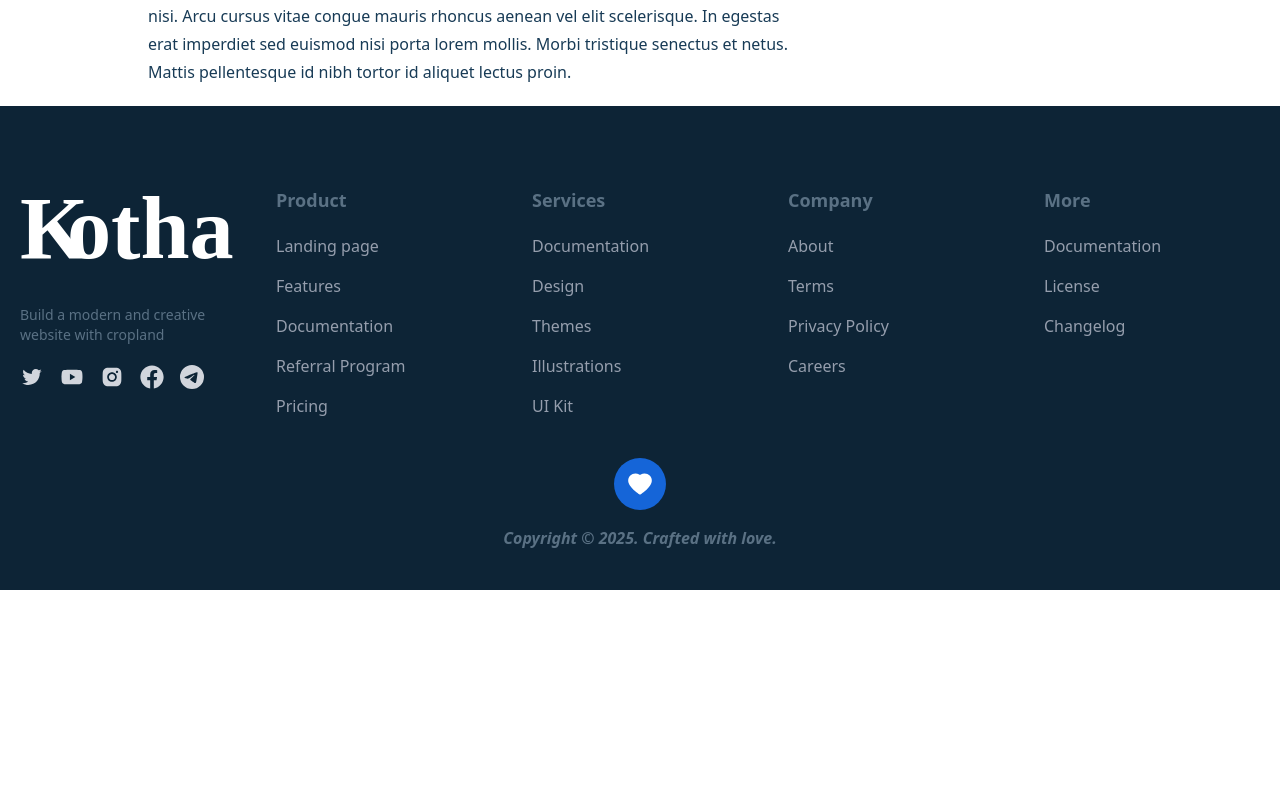
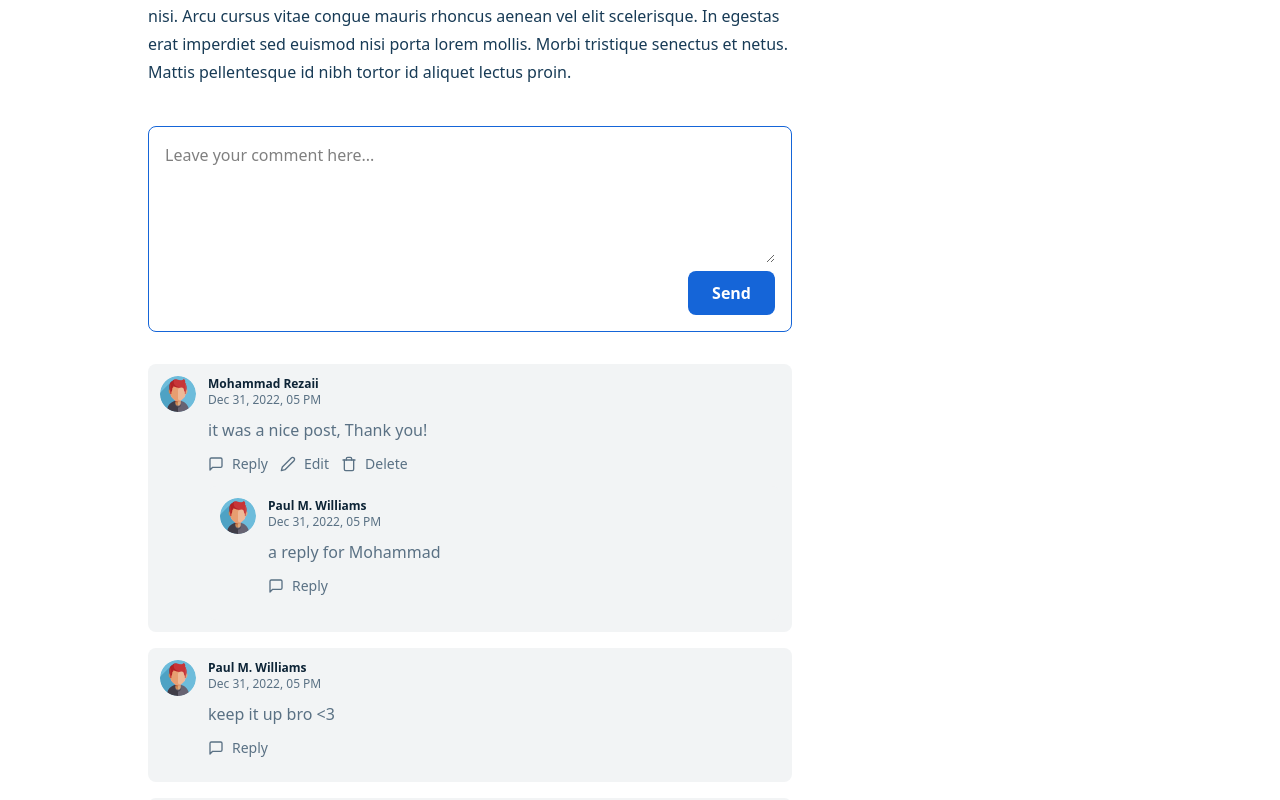
Before and after one commit to ashikurrafi/Blog, a React (Vite) app in the folder client/: page /blog/1 in a window 1280 px wide. Shown: the part 740-1540 px from the top of the page. Before the commit the page ends 1330 px from the top, so only its background shows below. Built offline with nearby package versions, Linux system fonts and the light colour scheme.

Commit message:
comments section with replying done

```diff
--- a/client/src/components/ArticleCard.jsx
+++ b/client/src/components/ArticleCard.jsx
@@ -22,7 +22,7 @@
           <div className="flex justify-between flex-nowrap items-center mt-6">
             <div className="flex items-center gap-x-2 md:gap-x-2.5">
               <img
-                src={images.postProfileImage}
+                src={images.PostProfileImage}
                 alt="post profile"
                 className="w-9 h-9 md:w-10 md:h-10"
               />
--- a/client/src/components/Footer.jsx
+++ b/client/src/components/Footer.jsx
@@ -130,7 +130,7 @@
             </p>
           </div>
         </footer>
-      </section>{" "}
+      </section>
     </>
   );
 };
--- /dev/null
+++ b/client/src/components/comments/Comment.jsx
@@ -0,0 +1,128 @@
+import { FiEdit2, FiMessageSquare, FiTrash } from "react-icons/fi";
+import { images } from "../../constants";
+import CommentForm from "./CommentForm";
+
+const Comment = ({
+  comment,
+  logginedUserId,
+  affectedComment,
+  setAffectedComment,
+  addComment,
+  parentId = null,
+  updateComment,
+  deleteComment,
+  replies,
+}) => {
+  const isUserLoggined = Boolean(logginedUserId);
+  const commentBelongsToUser = logginedUserId === comment.user._id;
+  const isReplying =
+    affectedComment &&
+    affectedComment.type === "replying" &&
+    affectedComment._id === comment._id;
+  const isEditing =
+    affectedComment &&
+    affectedComment.type === "editing" &&
+    affectedComment._id === comment._id;
+  const repliedCommentId = parentId ? parentId : comment._id;
+  const replyOnUserId = comment.user._id;
+
+  return (
+    <>
+      <div className="flex flex-nowrap items-start gap-x-3 bg-[#F2F4F5] p-3 rounded-lg">
+        <img
+          src={images.PostProfileImage}
+          alt="user profile"
+          className="w-9 h-9 object-cover rounded-full"
+        />
+        <div className="flex-1 flex flex-col">
+          <h5 className="font-bold text-dark-hard text-xs">
+            {comment.user.name}
+          </h5>
+          <span className="text-xs text-dark-light">
+            {new Date(comment.createdAt).toLocaleDateString("en-US", {
+              day: "numeric",
+              month: "short",
+              year: "numeric",
+              hour: "2-digit",
+            })}
+          </span>
+          {!isEditing && (
+            <p className="font-opensans mt-[10px] text-dark-light">
+              {comment.desc}
+            </p>
+          )}
+          {isEditing && (
+            <CommentForm
+              btnLabel="Update"
+              formSubmitHanlder={(value) => updateComment(value, comment._id)}
+              formCancelHandler={() => setAffectedComment(null)}
+              initialText={comment.desc}
+            />
+          )}
+          <div className="flex items-center gap-x-3 text-dark-light font-roboto text-sm mt-3 mb-3">
+            {isUserLoggined && (
+              <button
+                className="flex items-center space-x-2"
+                onClick={() =>
+                  setAffectedComment({ type: "replying", _id: comment._id })
+                }
+              >
+                <FiMessageSquare className="w-4 h-auto" />
+                <span>Reply</span>
+              </button>
+            )}
+            {commentBelongsToUser && (
+              <>
+                <button
+                  className="flex items-center space-x-2"
+                  onClick={() =>
+                    setAffectedComment({ type: "editing", _id: comment._id })
+                  }
+                >
+                  <FiEdit2 className="w-4 h-auto" />
+                  <span>Edit</span>
+                </button>
+                <button
+                  className="flex items-center space-x-2"
+                  onClick={() => deleteComment(comment._id)}
+                >
+                  <FiTrash className="w-4 h-auto" />
+                  <span>Delete</span>
+                </button>
+              </>
+            )}
+          </div>
+          {isReplying && (
+            <CommentForm
+              btnLabel="Reply"
+              formSubmitHanlder={(value) =>
+                addComment(value, repliedCommentId, replyOnUserId)
+              }
+              formCancelHandler={() => setAffectedComment(null)}
+            />
+          )}
+          {replies.length > 0 && (
+            <div>
+              {replies.map((reply) => (
+                <Comment
+                  key={reply._id}
+                  addComment={addComment}
+                  affectedComment={affectedComment}
+                  setAffectedComment={setAffectedComment}
+                  comment={reply}
+                  deleteComment={deleteComment}
+                  logginedUserId={logginedUserId}
+                  replies={[]}
+                  updateComment={updateComment}
+                  parentId={comment._id}
+                />
+              ))}
+            </div>
+          )}
+        </div>
+      </div>
+    </>
+  );
+};
+
+export default Comment;
--- /dev/null
+++ b/client/src/components/comments/CommentForm.jsx
@@ -0,0 +1,51 @@
+import { useState } from "react";
+
+const CommentForm = ({
+  btnLabel,
+  formSubmitHanlder,
+  formCancelHandler = null,
+  initialText = "",
+}) => {
+  const [value, setValue] = useState(initialText);
+
+  const submitHandler = (e) => {
+    e.preventDefault();
+    formSubmitHanlder(value);
+    setValue("");
+  };
+
+  return (
+    <>
+      <form onSubmit={submitHandler}>
+        <div className="flex flex-col items-end border border-primary rounded-lg p-4">
+          <textarea
+            className="w-full focus:outline-none bg-transparent"
+            rows="5"
+            placeholder="Leave your comment here..."
+            value={value}
+            onChange={(e) => setValue(e.target.value)}
+          />
+          <div className="flex items-center gap-x-2 pt-2">
+            {formCancelHandler && (
+              <button
+                onClick={formCancelHandler}
+                className="px-6 py-2.5 rounded-lg border border-red-500 text-red-500"
+              >
+                Cancel
+              </button>
+            )}
+            <button
+              type="submit"
+              className="px-6 py-2.5 rounded-lg bg-primary
+         text-white font-semibold"
+            >
+              {btnLabel}
+            </button>
+          </div>
+        </div>
+      </form>
+    </>
+  );
+};
+
+export default CommentForm;
--- /dev/null
+++ b/client/src/components/comments/CommentsContainer.jsx
@@ -0,0 +1,88 @@
+import { useEffect, useState } from "react";
+import { getCommentsData } from "../../data/comments";
+import Comment from "./Comment";
+import CommentForm from "./CommentForm";
+
+const CommentsContainer = ({ className, logginedUserId }) => {
+  const [comments, setComments] = useState([]);
+  const mainComments = comments.filter((comment) => comment.parent === null);
+  const [affectedComment, setAffectedComment] = useState(null);
+  console.log(comments);
+  useEffect(() => {
+    (async () => {
+      const commentData = await getCommentsData();
+      setComments(commentData);
+    })();
+  }, []);
+  const addCommentHandler = (value, parent = null, replyOnUser = null) => {
+    const newComment = {
+      _id: Math.random().toString(),
+      user: {
+        _id: "a",
+        name: "Mohammad Rezaii",
+      },
+      desc: value,
+      post: "1",
+      parent: parent,
+      replyOnUser: replyOnUser,
+      createdAt: new Date().toISOString(),
+    };
+    setComments((curState) => {
+      return [newComment, ...curState];
+    });
+    setAffectedComment(null);
+  };
+  const updateCommentHandler = (value, commentId) => {
+    const updatedComments = comments.map((comment) => {
+      if (comment._id === commentId) {
+        return { ...comment, desc: value };
+      }
+      return comment;
+    });
+    setComments(updatedComments);
+    setAffectedComment(null);
+  };
+  const deleteCommentHandler = (commentId) => {
+    const updatedComments = comments.filter((comment) => {
+      return comment._id !== commentId;
+    });
+    setComments(updatedComments);
+  };
+  const getRepliesHandler = (commentId) => {
+    return comments
+      .filter((comment) => comment.parent === commentId)
+      .sort((a, b) => {
+        return (
+          new Date(a.createdAt).getTime() - new Date(b.createdAt).getTime()
+        );
+      });
+  };
+
+  return (
+    <>
+      <div className={`${className}`}>
+        <CommentForm
+          btnLabel="Send"
+          formSubmitHanlder={(value) => addCommentHandler(value)}
+        />
+        <div className="space-y-4 mt-8">
+          {mainComments.map((comment) => (
+            <Comment
+              key={comment._id}
+              comment={comment}
+              logginedUserId={logginedUserId}
+              affectedComment={affectedComment}
+              setAffectedComment={setAffectedComment}
+              addComment={addCommentHandler}
+              updateComment={updateCommentHandler}
+              deleteComment={deleteCommentHandler}
+              replies={getRepliesHandler(comment._id)}
+            />
+          ))}
+        </div>
+      </div>
+    </>
+  );
+};
+
+export default CommentsContainer;
--- a/client/src/constants/images.js
+++ b/client/src/constants/images.js
@@ -1,14 +1,14 @@
 import CtaImage from "../assets/CtaImage.jpg";
 import HeroImage from "../assets/HeroImage.svg";
 import Logo from "../assets/Logo.svg";
-import postProfileImage from "../assets/post/post-profile.svg";
+import PostProfileImage from "../assets/post/post-profile.svg";
 import Post1Image from "../assets/post/post1.jpg";
 
 const images = {
   Logo,
   HeroImage,
   Post1Image,
-  postProfileImage,
+  PostProfileImage,
   CtaImage,
 };
 
--- /dev/null
+++ b/client/src/data/comments.js
@@ -0,0 +1,52 @@
+export const getCommentsData = async () => {
+  return [
+    {
+      _id: "10",
+      user: {
+        _id: "a",
+        name: "Mohammad Rezaii",
+      },
+      desc: "it was a nice post, Thank you!",
+      post: "1",
+      parent: null,
+      replyOnUser: null,
+      createdAt: "2022-12-31T17:22:05.092+0000",
+    },
+    {
+      _id: "11",
+      user: {
+        _id: "b",
+        name: "Paul M. Williams",
+      },
+      desc: "a reply for Mohammad",
+      post: "1",
+      parent: "10",
+      replyOnUser: "a",
+      createdAt: "2022-12-31T17:22:05.092+0000",
+    },
+    {
+      _id: "12",
+      user: {
+        _id: "b",
+        name: "Paul M. Williams",
+      },
+      desc: "keep it up bro <3",
+      post: "1",
+      parent: null,
+      replyOnUser: null,
+      createdAt: "2022-12-31T17:22:05.092+0000",
+    },
+    {
+      _id: "13",
+      user: {
+        _id: "c",
+        name: "Jessica C. Stephens",
+      },
+      desc: "I'm always interested in your content :)",
+      post: "1",
+      parent: null,
+      replyOnUser: null,
+      createdAt: "2022-12-31T17:22:05.092+0000",
+    },
+  ];
+};
--- a/client/src/pages/articleDetail/ArticleDetailPage.jsx
+++ b/client/src/pages/articleDetail/ArticleDetailPage.jsx
@@ -1,5 +1,6 @@
 import { Link } from "react-router-dom";
 import BreadCrumbs from "../../components/BreadCrumbs";
+import CommentsContainer from "../../components/comments/CommentsContainer";
 import MainLayout from "../../components/MainLayout";
 import { images } from "../../constants";
 import SuggestedPosts from "./container/SuggestedPosts";
@@ -52,7 +53,7 @@
       <MainLayout>
         <section className="container mx-auto max-w-5xl flex flex-col px-5 py-5 lg:flex-row lg:gap-x-5 lg:items-start">
           <article className="flex-1">
-            <BreadCrumbs data={breadCrumbsData} />{" "}
+            <BreadCrumbs data={breadCrumbsData} />
             <img
               className="rounded-xl w-full"
               src={images.Post1Image}
@@ -78,6 +79,7 @@
                 id aliquet lectus proin.
               </p>
             </div>
+            <CommentsContainer className="mt-10" logginedUserId="a" />
           </article>
           <SuggestedPosts
             header="Latest Article"
```
